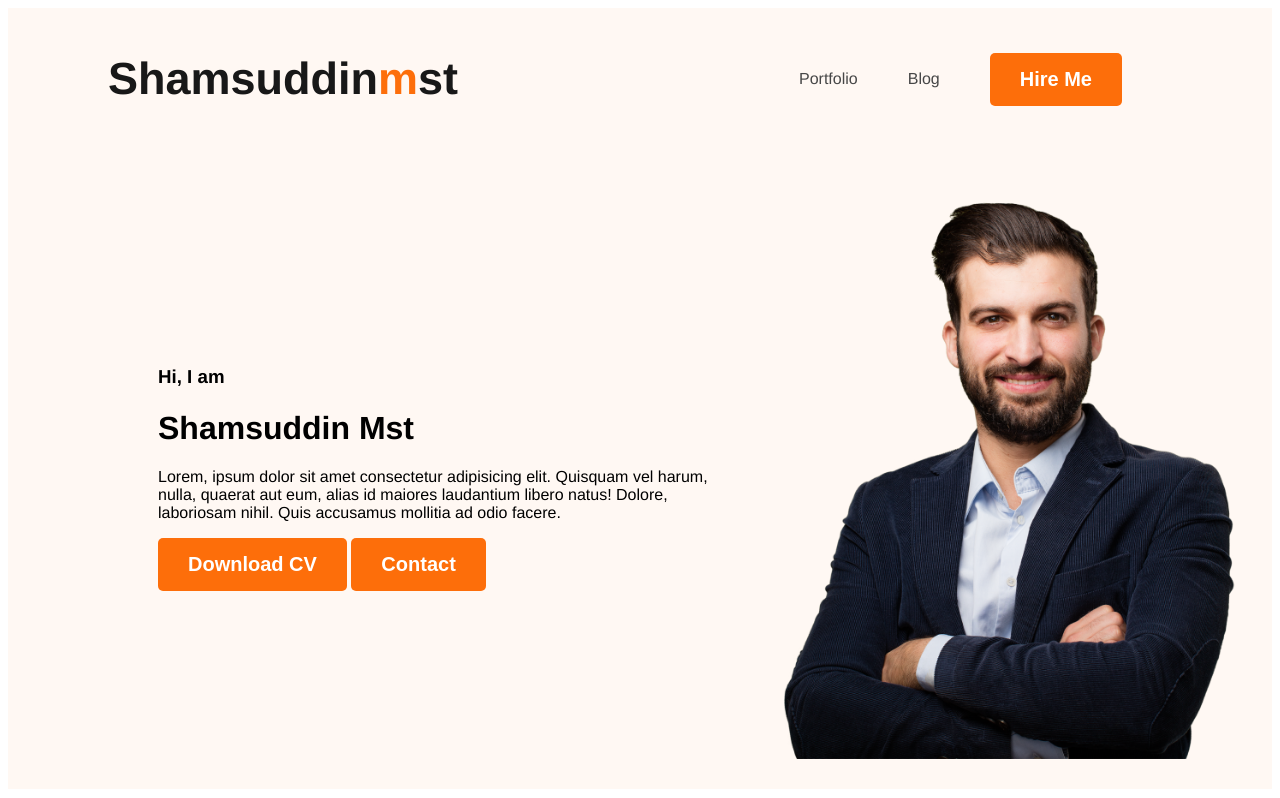
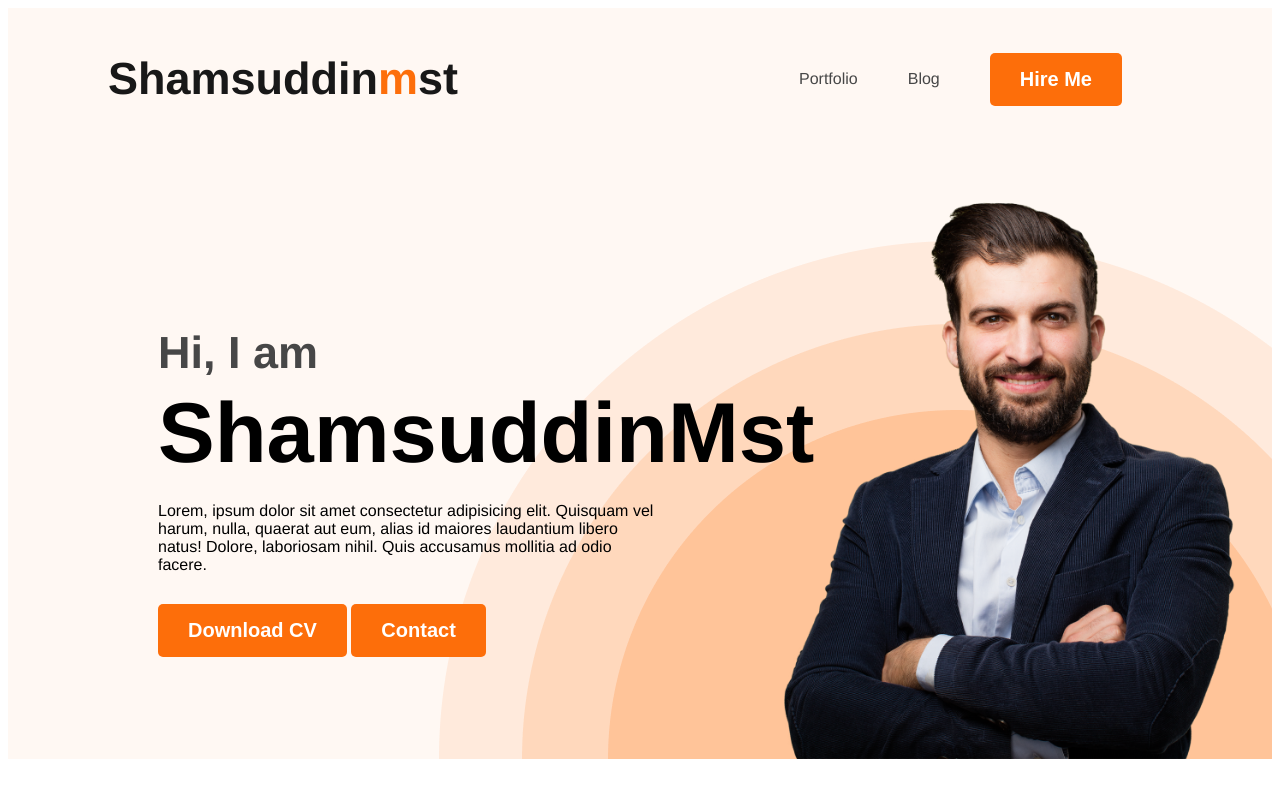
Before and after one commit to shamsuddinmst/webdeveloper-portfolio, a plain HTML site: page index.html in a window 1280 px wide. Drawn offline with nearby package versions, Linux system fonts and the light colour scheme.

Commit message:
banner content added

```diff
--- a/index.html
+++ b/index.html
@@ -30,8 +30,8 @@
         <div class="banner">
             <div class="banner-content">
                 <h3 class="banner-greeting">Hi, I am</h3>
-                <h1 class="banner-title">Shamsuddin Mst</h1>
-                <p>
+                <h1 class="banner-title">ShamsuddinMst</h1>
+                <p class="banner-description">
                     Lorem, ipsum dolor sit amet consectetur adipisicing elit. Quisquam vel harum, nulla, quaerat aut
                     eum, alias id maiores laudantium libero natus! Dolore, laboriosam nihil. Quis accusamus mollitia ad
                     odio facere.
--- a/styles/styles.css
+++ b/styles/styles.css
@@ -58,14 +58,41 @@ nav a {
 
 .header {
     background-color: #fff8f3;
+    background-image: url('../images/header_bg.png');
+    background-repeat: no-repeat;
+    background-position: bottom right;
 }
 
 .banner {
-    padding: 30px 30px 30px 150px;
+    padding: 30px 30px 0px 150px;
     display: flex;
     align-items: center;
+    justify-content: space-between;
 }
 
 .banner .profile-pic {
     width: 500px;
 }
+
+.banner-content {
+    max-width: 500px;
+}
+
+.banner-greeting {
+    font-size: 45px;
+    color: #474747;
+    margin-bottom: 0;
+}
+
+.banner-title {
+    font-size: 85px;
+    font-weight: 700px;
+    margin-top: 5px;
+    margin-bottom: 20px;
+
+}
+
+.banner-description {
+    margin-bottom: 30px;
+
+}
```
